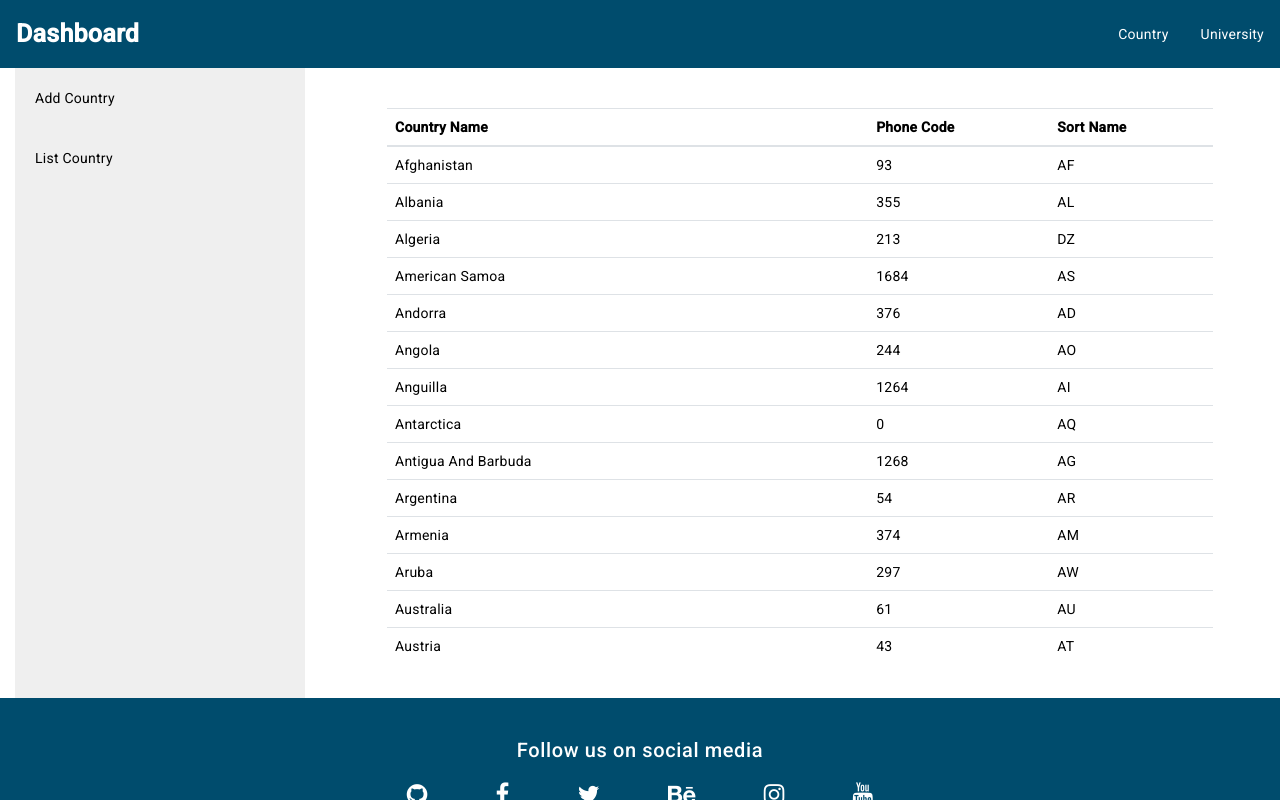
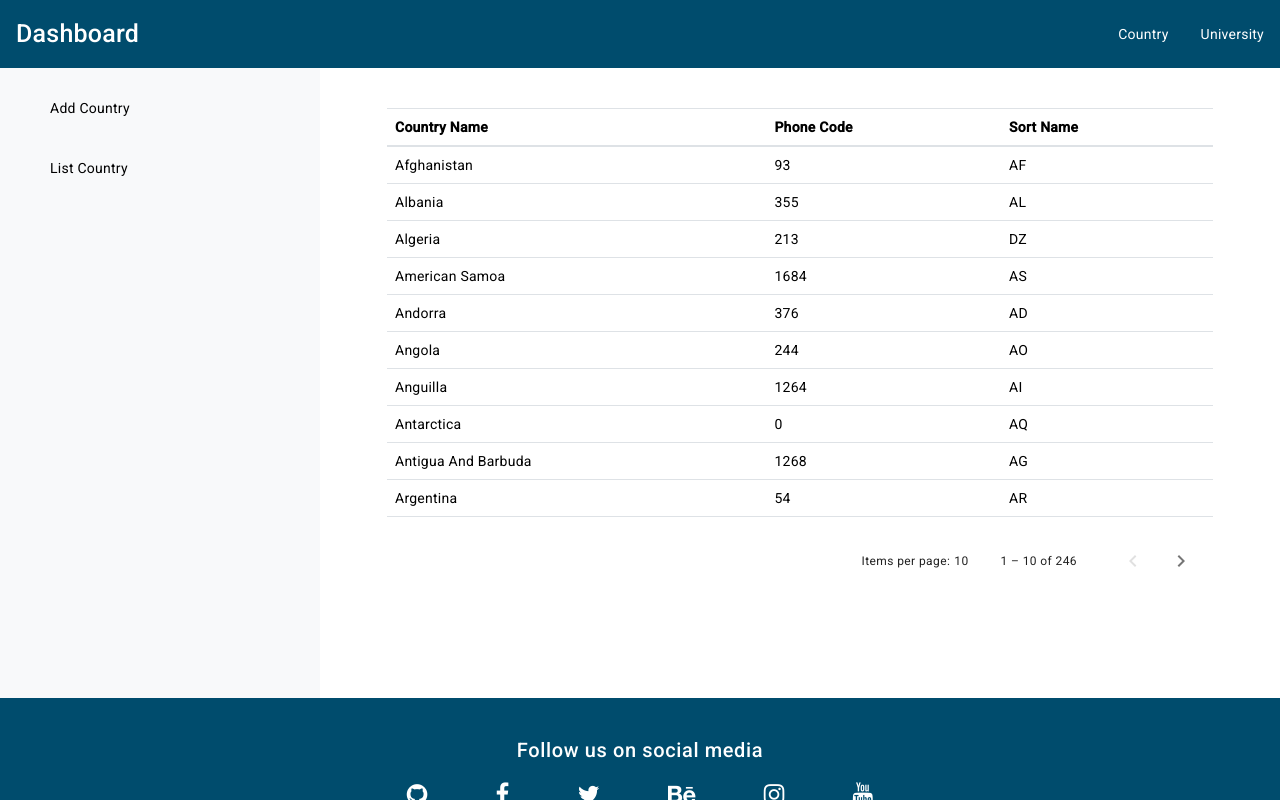
Before and after one commit to anandhmp/shasta-assainment2, an Angular app: page /list-country in a window 1280 px wide. Built offline with nearby package versions, Linux system fonts and the light colour scheme.

Commit message:
pagination added

```diff
--- a/src/app/app.component.html
+++ b/src/app/app.component.html
@@ -2,10 +2,10 @@
   <app-header></app-header>
   <div class="row d-flex">
     <div class="d-flex ">
-      <div class="col-lg-3 col-md-3 col-sm-12">
+      <div class="col-lg-3 col-md-3 col-sm-12 bg-light">
       <app-sidebar></app-sidebar>
     </div>
-    <div class="col-lg-9 col-md-9 col-sm-12">
+    <div class="col-lg-9 col-md-9 col-sm-12 ">
     <router-outlet></router-outlet>
     </div>
     </div>
--- a/src/app/app.component.ts
+++ b/src/app/app.component.ts
@@ -8,7 +8,6 @@ import { AddUniversityComponent } from './add-university/add-university.componen
 import { ListUniversityComponent } from './list-university/list-university.component';
 import { FooterComponent } from './footer/footer.component';
 import { HttpClientModule } from '@angular/common/http';
-import { MatPaginatorModule } from '@angular/material/paginator';
 import { CountryComponent } from './country/country.component';
 import { UniversityComponent } from './university/university.component';
 
@@ -17,7 +16,7 @@ import { UniversityComponent } from './university/university.component';
   standalone: true,
   imports: [RouterOutlet,HeaderComponent,SidebarComponent,AddCountryComponent,
             ListCountryComponent,AddUniversityComponent,ListUniversityComponent,
-            FooterComponent,HttpClientModule,MatPaginatorModule,CountryComponent,UniversityComponent],
+            FooterComponent,HttpClientModule,CountryComponent,UniversityComponent],
   templateUrl: './app.component.html',
   styleUrl: './app.component.css'
 })
--- a/src/app/footer/footer.component.html
+++ b/src/app/footer/footer.component.html
@@ -16,7 +16,7 @@
 
     </div>
     <div class="col-lg-12">
-        <p>© 2024 Unfold. All rights reserved.
+        <p>© 2024 Dashboard. All rights reserved.
         </p>
     </div>
 </div>
--- a/src/app/header/header.component.css
+++ b/src/app/header/header.component.css
@@ -5,7 +5,7 @@
 .navbar .navbar-brand{
     color: white;
     font-size: 25px;
-    font-weight: 600;
+    font-weight: 500;
 }
 .navbar .navbar-nav a{
     color: white;
--- a/src/app/list-country/list-country.component.html
+++ b/src/app/list-country/list-country.component.html
@@ -9,7 +9,7 @@
               </tr>
             </thead>
             <tbody>
-            @for( country of countries;track country.id){
+            @for( country of getDisplayedCountries();track country.id){
               <tr>
                 <td>{{country.name}}</td>
                 <td>{{country.phoneCode}}</td>
@@ -18,5 +18,10 @@
             }
             </tbody>
           </table>
+          <mat-paginator [length]="countries.length"
+                  [pageSize]="pageSize"
+                  (page)="onPageChange($event)"
+                  aria-label="Select page">
+          </mat-paginator>
     </div>
 </div>
--- a/src/app/list-country/list-country.component.ts
+++ b/src/app/list-country/list-country.component.ts
@@ -1,16 +1,30 @@
 import { Component,ViewChild, inject } from '@angular/core';
 import {countries}  from '../../assets/countries.json';
-
+import { MatPaginator,MatPaginatorModule } from '@angular/material/paginator';
+import { PageEvent } from '@angular/material/paginator';
 
 @Component({
   selector: 'app-list-country',
   standalone: true,
-  imports: [],
+  imports: [MatPaginator,MatPaginatorModule],
   templateUrl: './list-country.component.html',
   styleUrl: './list-country.component.css'
 })
 export class ListCountryComponent {
 countries = countries;
 
+pageIndex = 0;
+pageSize = 10;
+
+onPageChange(event: PageEvent) {
+  this.pageIndex = event.pageIndex;
+}
+
+getDisplayedCountries(): any[] {
+  const startIndex = this.pageIndex * this.pageSize;
+  const endIndex = startIndex + this.pageSize;
+  return this.countries.slice(startIndex, endIndex);
+}
+
 
 }
--- a/src/app/list-university/list-university.component.html
+++ b/src/app/list-university/list-university.component.html
@@ -9,15 +9,19 @@
               </tr>
             </thead>
             <tbody>
-                @for (item of universities;track item.id) {
+                @for (item of getDisplayedUniversities();track item.id) {
                     <tr>
                       <td>{{item.name}}</td>
                       <td>{{item.country}}</td>
                       <td>{{item.alpha_two_code}}</td>
                     </tr>
                   }
-
             </tbody>
           </table>
+          <mat-paginator [length]="universities.length"
+                  [pageSize]="pageSize"
+                  (page)="onPageChange($event)"
+                  aria-label="Select page">
+          </mat-paginator>
     </div>
 </div>
--- a/src/app/list-university/list-university.component.ts
+++ b/src/app/list-university/list-university.component.ts
@@ -1,5 +1,6 @@
 import { Component,OnInit  } from '@angular/core';
-import {ApicallService} from '../apicall.service'
+import {ApicallService} from '../apicall.service';
+import { MatPaginator,MatPaginatorModule,PageEvent } from '@angular/material/paginator';
 
 interface University {
   web_pages: string[];
@@ -15,7 +16,7 @@ interface University {
 @Component({
   selector: 'app-list-university',
   standalone: true,
-  imports: [],
+  imports: [MatPaginator,MatPaginatorModule],
   templateUrl: './list-university.component.html',
   styleUrl: './list-university.component.css'
 })
@@ -24,10 +25,24 @@ export class ListUniversityComponent {
 
   universities: University[] = [];
 
+  pageSize = 10;
+  pageIndex = 0;
+
   ngOnInit(){
     this.getApi.getUniversity().subscribe((data: University[])=>{
       console.log(data)
       this.universities=data
     })
   }
+
+  onPageChange(event: PageEvent) {
+    this.pageIndex = event.pageIndex;
+  }
+
+  getDisplayedUniversities(): University[] {
+    const startIndex = this.pageIndex * this.pageSize;
+    const endIndex = startIndex + this.pageSize;
+    return this.universities.slice(startIndex, endIndex);
+  }
+
 }
--- a/src/app/sidebar/sidebar.component.css
+++ b/src/app/sidebar/sidebar.component.css
@@ -1,7 +1,6 @@
 .sidebar {
     margin: 0;
-    padding: 0;
-    background-color: rgb(239, 239, 239);
+    padding-top: 10px;
     height: 100%;
     overflow: auto;
     min-height: 550px;
@@ -13,10 +12,6 @@
     text-decoration: none;
   }
 
-  .sidebar a.active {
-    background-color: #04AA6D;
-    color: white;
-  }
 
   .sidebar a:hover:not(.active) {
     background-color: #555;
```
